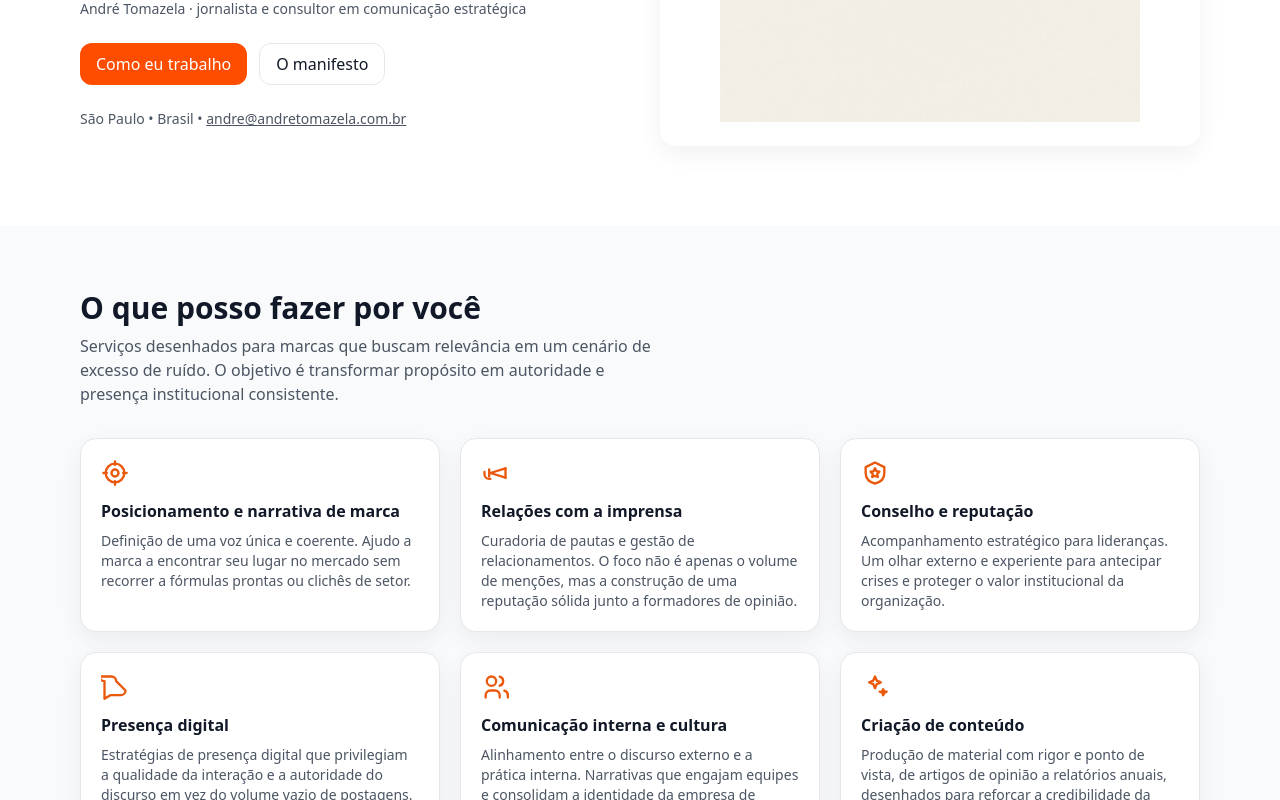
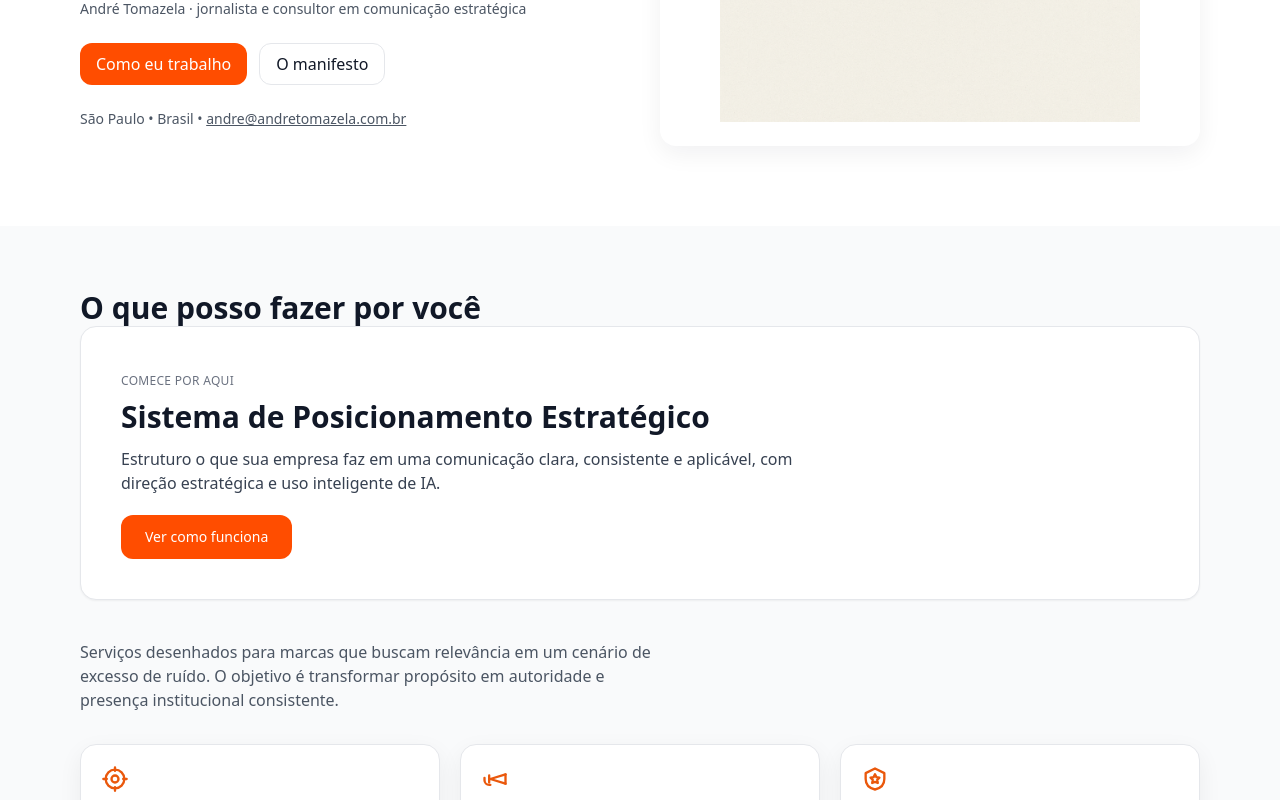
Before and after one commit to andretomazela-dev/integrado, a Next.js app: page / in a window 1280 px wide. Shown: the part 528-1328 px from the top of the page. Built offline with nearby package versions, Linux system fonts and the light colour scheme.

Commit message:
Update page.jsx

```diff
--- a/app/page.jsx
+++ b/app/page.jsx
@@ -131,6 +131,29 @@ return (
           <h2 className="text-2xl md:text-3xl font-bold">
             O que posso fazer por você
           </h2>
+          {/* BLOCO DESTACADO – SISTEMA DE POSICIONAMENTO */}
+<div className="bg-white rounded-2xl p-8 md:p-10 mb-10 shadow-sm border border-gray-200">
+
+  <span className="text-xs uppercase tracking-wide text-gray-500">
+    Comece por aqui
+  </span>
+
+  <h2 className="text-2xl md:text-3xl font-semibold mt-2">
+    Sistema de Posicionamento Estratégico
+  </h2>
+
+  <p className="mt-3 text-gray-700 max-w-2xl">
+    Estruturo o que sua empresa faz em uma comunicação clara, consistente e aplicável, com direção estratégica e uso inteligente de IA.
+  </p>
+
+  <Link
+    href="/sistema-de-posicionamento-estrategico"
+    className="inline-block mt-5 bg-[#FF4D00] text-white px-6 py-3 rounded-xl text-sm font-medium hover:opacity-90 transition"
+  >
+    Ver como funciona
+  </Link>
+
+</div>
           <p className="mt-2 text-gray-600 max-w-prose">
             Serviços desenhados para marcas que buscam relevância
             em um cenário de excesso de ruído. O objetivo é transformar
```
